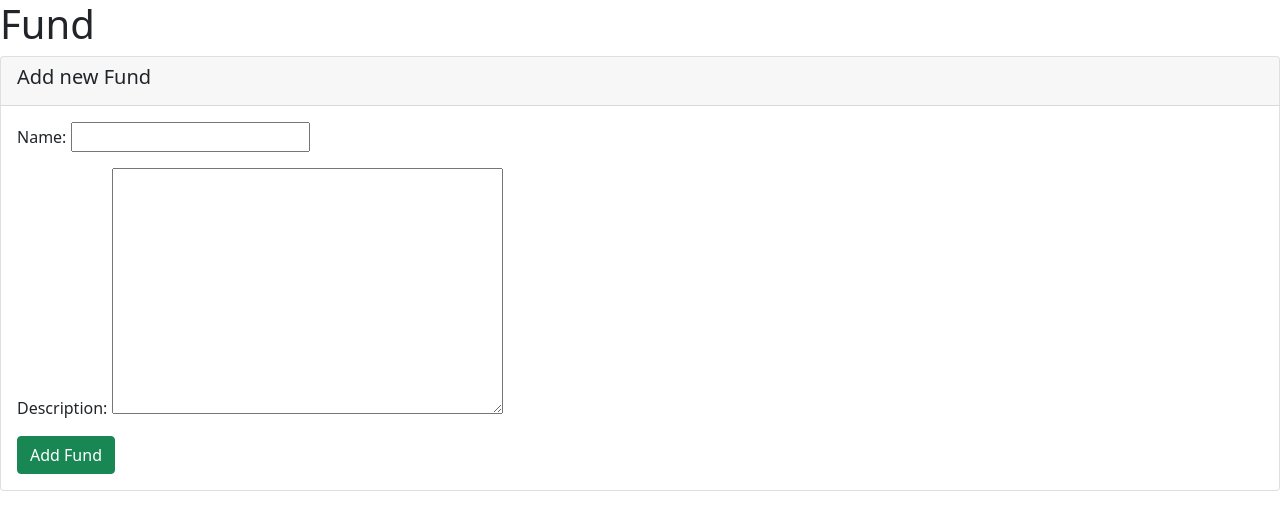
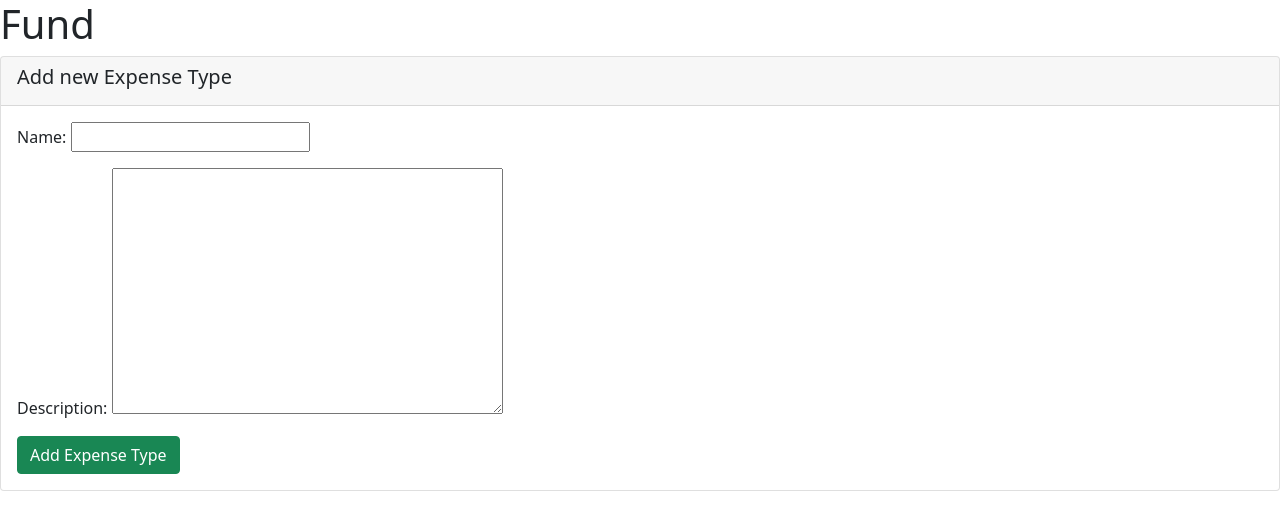
Before and after one commit to jaybee291998/django-finance-app, a Django app: page /expense/et-create/ in a window 1280 px wide. Shown: the top 530 px of the page. Run offline with Django 3.2, Linux system fonts and the light colour scheme; a user stored in the database is signed in.

Commit message:
Update create.html

```diff
--- a/templates/expense_type/create.html
+++ b/templates/expense_type/create.html
@@ -3,13 +3,13 @@
 {% block content %}
 	<div class="card">
 	    <div class="card-header">
-	        <h5 class="card-title">Add new Fund</h5>
+	        <h5 class="card-title">Add new Expense Type</h5>
 	    </div>
 	    <div class="card-body">
 	        <form method="post">
 	            {% csrf_token %}
 	            {{form.as_p}}
-	            <button type="submit" class="btn btn-success">Add Fund</button>
+	            <button type="submit" class="btn btn-success">Add Expense Type</button>
 	        </form>
 	    </div>
 	</div>
```
